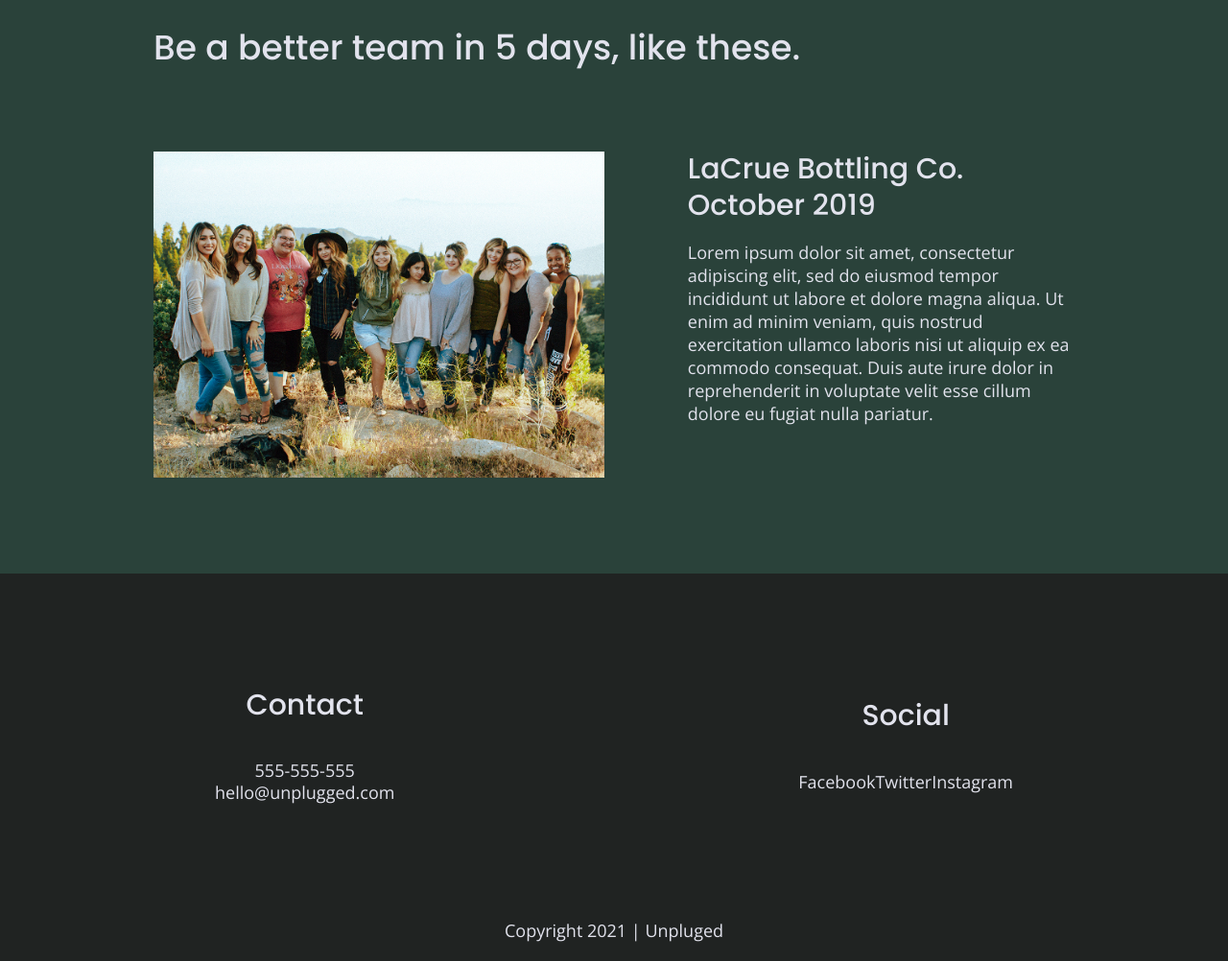
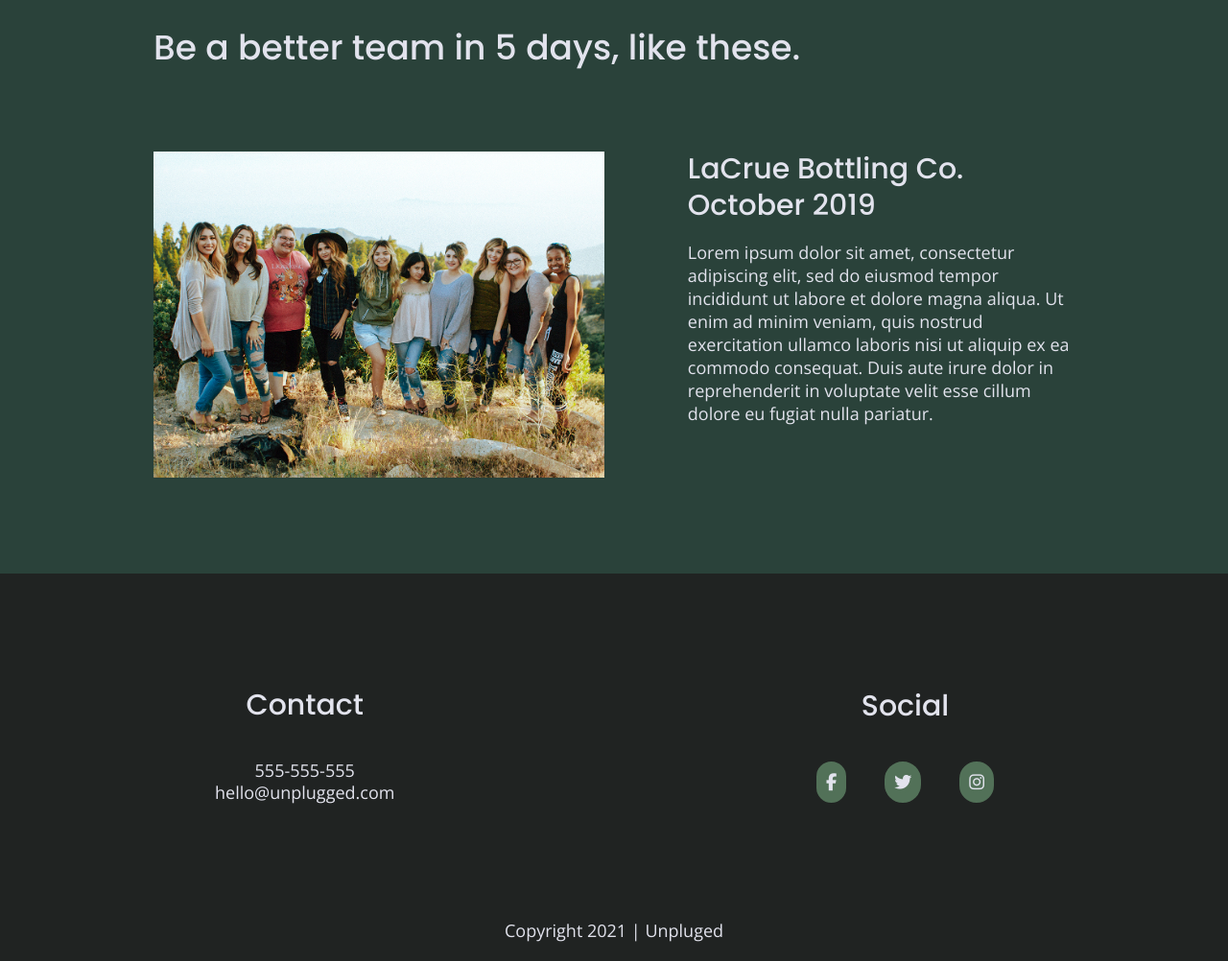
Before and after one commit to TheGoodWizard/unplugged, a website built with Parcel: page index.html in a window 1280 px wide. Shown: the part 2592-3594 px from the top of the page at 96% size. Built offline with nearby package versions, Linux system fonts and the light colour scheme.

Commit message:
Added Social Media Icon:
Attempted to add correct CSS styling and positioning styles in order to replicate project PSD.

```diff
--- a/css/main.css
+++ b/css/main.css
@@ -239,7 +239,7 @@ address {
 
     footer .content-wrapper {
       width: 55%;
-      margin: 50px 0;
+      margin: 30px 0;
     }
 
 
@@ -255,10 +255,29 @@ address {
     }
 
 
+    footer .social-icons .icon-container {
+      display: flex;
+      justify-content: space-evenly;
+      align-items: center;
+      width: 100%;
+      height: 100%;
+      background-color: #527158;
+      border: 10px solid #527158;
+      border-radius: 50px;
+      margin-left: 20px;
+      margin-right: 20px;
+    }
+
+
     footer .social-icons p {
       display: flex;
       justify-content: center;
       align-items: center;
+    }
+
+
+    footer .social-icons i {
+      font-size: 1em;
     }
 
 
--- a/index.html
+++ b/index.html
@@ -233,9 +233,24 @@
 
           <div class="social-icons">
 
-            <p><a href="https://www.facebook.com/yoursite" target="_blank">Facebook</a></p>
-            <p><a href="https://www.twitter.com/yoursite" target="_blank">Twitter</a></p>
-            <p><a href="https://www.instagram.com/yoursite" target="_blank">Instagram</a></p>
+            <div class="icon-container">
+
+              <p><a href="https://www.facebook.com/yoursite" target="_blank"><i class="fab fa-facebook-f"></i></a></p>
+
+            </div>
+
+            <div class="icon-container">
+
+              <p><a href="https://www.twitter.com/yoursite" target="_blank"><i class="fab fa-twitter"></i></a></p>
+
+            </div>
+
+            <div class="icon-container">
+
+              <p><a href="https://www.instagram.com/yoursite" target="_blank"><i class="fab fa-instagram"></i></a></p>
+
+            </div>
+
                         <!-- other social links here -->
           </div>
 
```
Also changed, not shown: about/index.html (+18 -3 lines), faq/index.html (+21 -3 lines).
